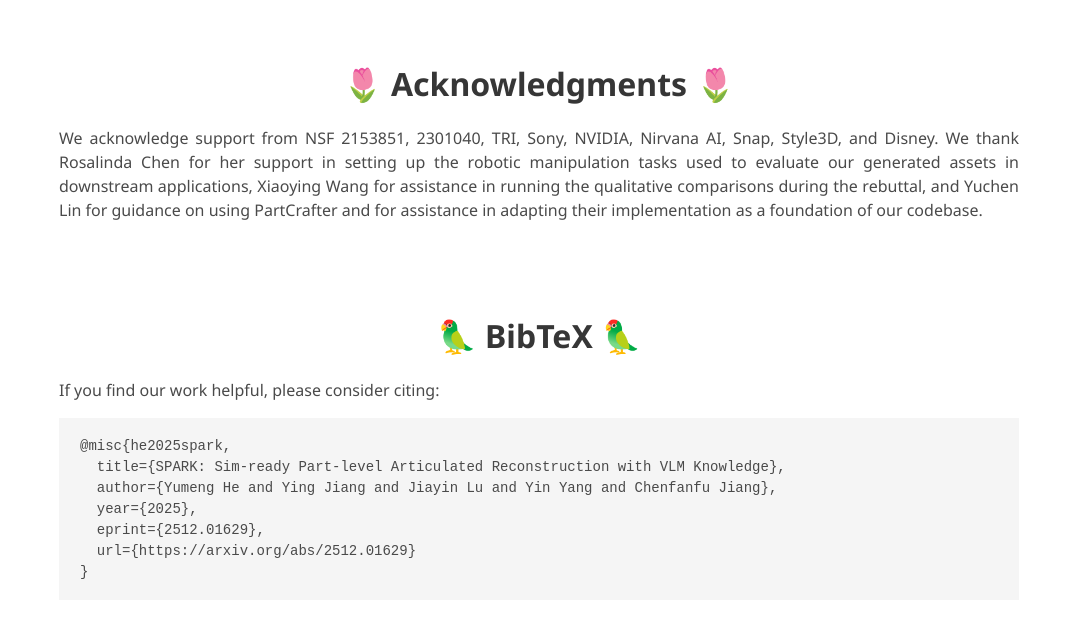
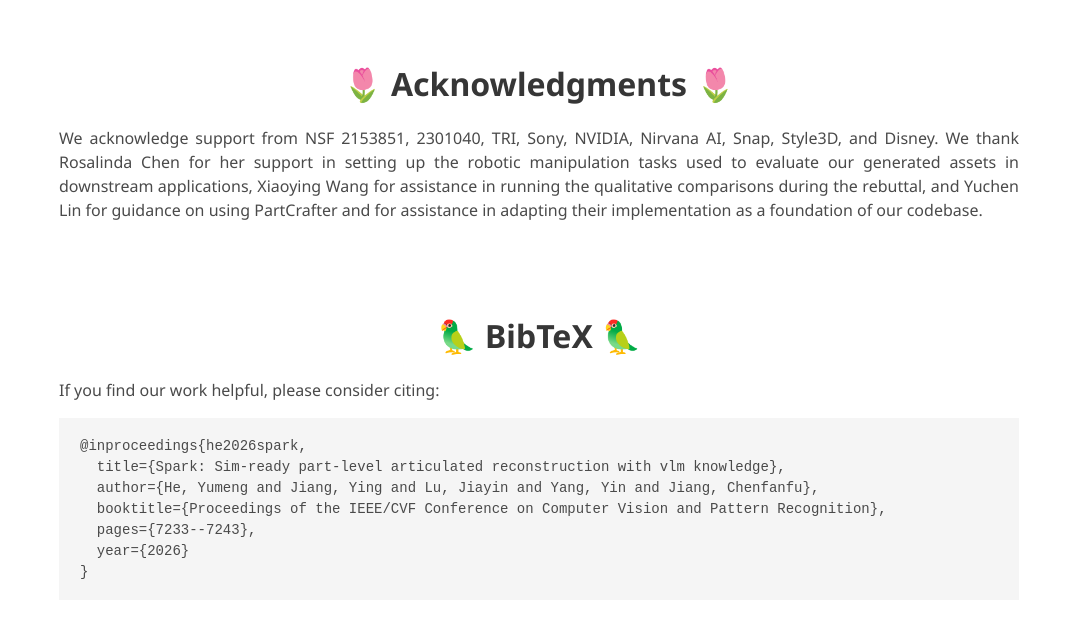
Before and after one commit to YumengHe/SPARK-web, a plain HTML site: page index.html in a window 1280 px wide. Shown: the part 7645-8263 px from the top of the page, without its empty margins (101-1178 px from the left). Drawn offline with Linux system fonts and the light colour scheme; some icons are missing.

Commit message:
Update SPARK citation to CVPR 2026

```diff
--- a/index.html
+++ b/index.html
@@ -798,12 +798,12 @@
       <p>
         If you find our work helpful, please consider citing:
       </p>
-<pre><code>@misc{he2025spark,
-  title={SPARK: Sim-ready Part-level Articulated Reconstruction with VLM Knowledge},
-  author={Yumeng He and Ying Jiang and Jiayin Lu and Yin Yang and Chenfanfu Jiang},
-  year={2025},
-  eprint={2512.01629},
-  url={https://arxiv.org/abs/2512.01629}
+<pre><code>@inproceedings{he2026spark,
+  title={Spark: Sim-ready part-level articulated reconstruction with vlm knowledge},
+  author={He, Yumeng and Jiang, Ying and Lu, Jiayin and Yang, Yin and Jiang, Chenfanfu},
+  booktitle={Proceedings of the IEEE/CVF Conference on Computer Vision and Pattern Recognition},
+  pages={7233--7243},
+  year={2026}
 }</code></pre>
     </div>
   </div>
```
Also changed, not shown: 1 other file.
